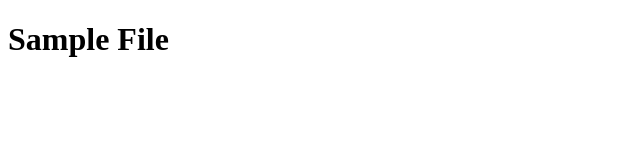
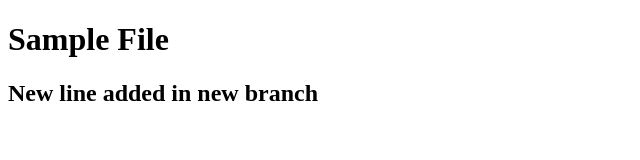
Before and after one commit to Nithya-99/Xoriant_assignment, a plain HTML site: page index.html in a window 1280 px wide. Shown: the whole page, without its empty margins (0-640 px from the left). Drawn offline with Linux system fonts and the light colour scheme.

Commit message:
commit from new branch

```diff
--- a/index.html
+++ b/index.html
@@ -7,5 +7,6 @@
 	</head>
 	<body>
 		<h1>Sample File</h1>
+		<h2>New line added in new branch</h2>
 	</body>
 	</html>
```
